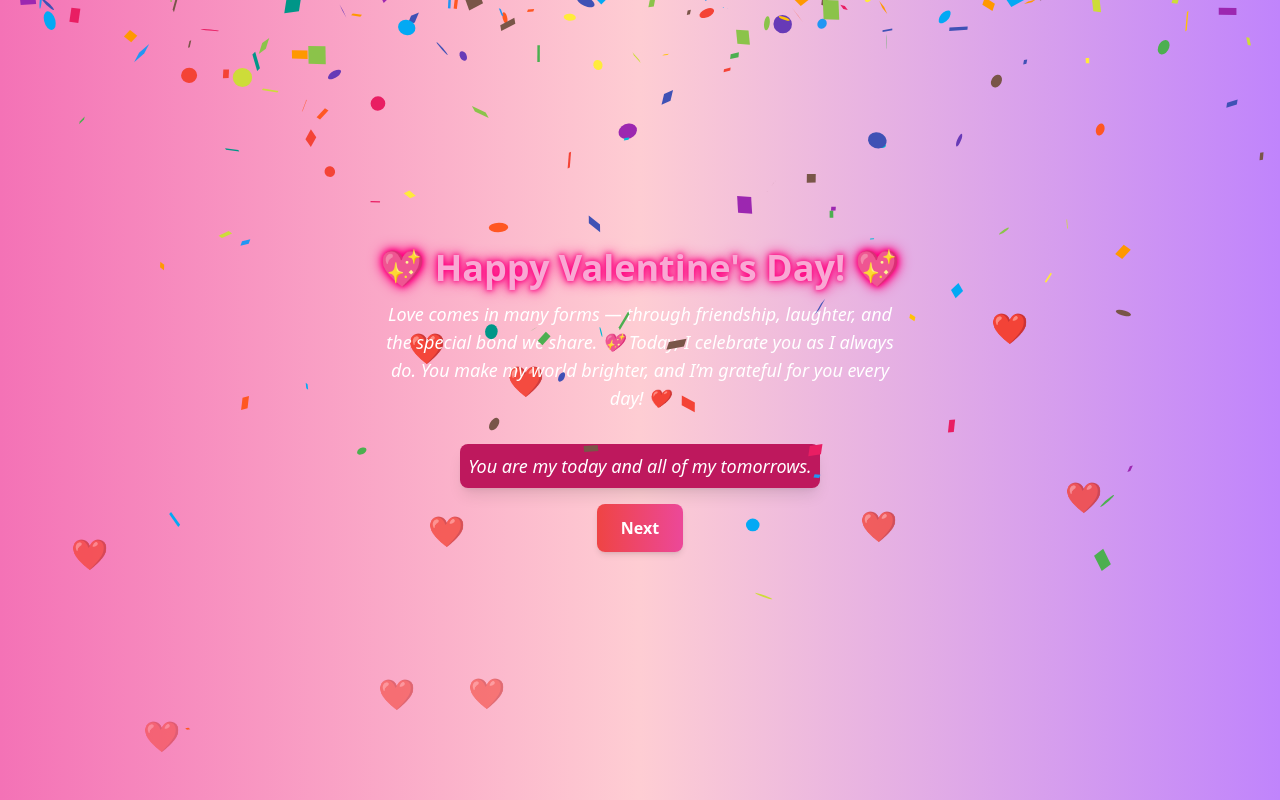
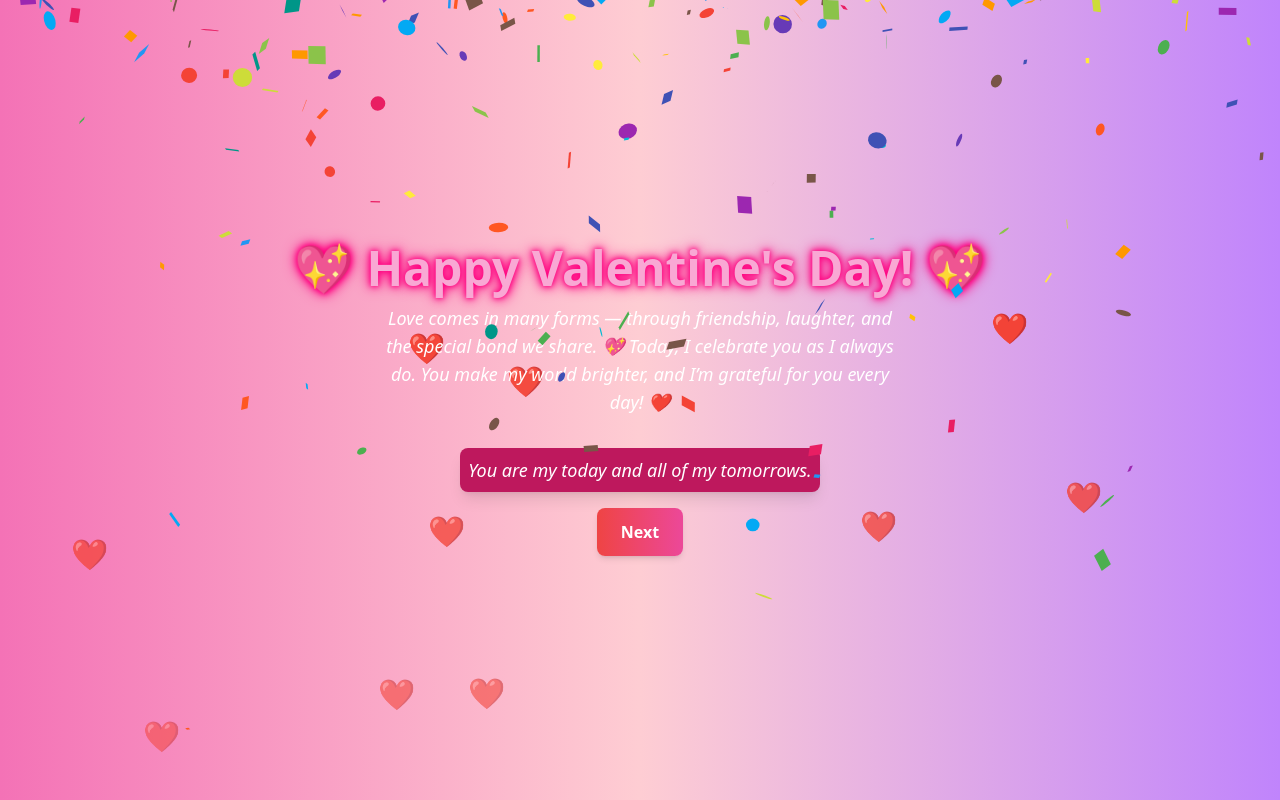
Before and after one commit to ozavizcodes/ValentineDay, a React (Vite) app: page / in a window 1280 px wide. Both pictures are taken after a click on the button "🎉 Test Valentine’s Event". Built offline with nearby package versions, Linux system fonts and the light colour scheme.

Commit message:
minor fixes

```diff
--- a/src/CountdownTimer.tsx
+++ b/src/CountdownTimer.tsx
@@ -149,9 +149,10 @@ const CountdownTimer = () => {
                     transition={{ duration: 1.5 }}
                     className="text-center"
                 >
-                    <h1 className="text-3xl md:text-4xl font-extrabold text-pink-300 neon-text glow">
+                    <h1 className="text-3xl md:text-4xl lg:text-5xl font-extrabold text-pink-300 neon-text glow">
                         💖 Happy Valentine's Day! 💖
                     </h1>
+
                     <p className="text-base md:text-lg mt-3 italic max-w-lg mx-auto">
                         Love comes in many forms — through friendship, laughter, and the special bond we share. 💖
                         Today, I celebrate you as I always do. You make my world brighter, and I’m grateful for you every day! ❤️
```
